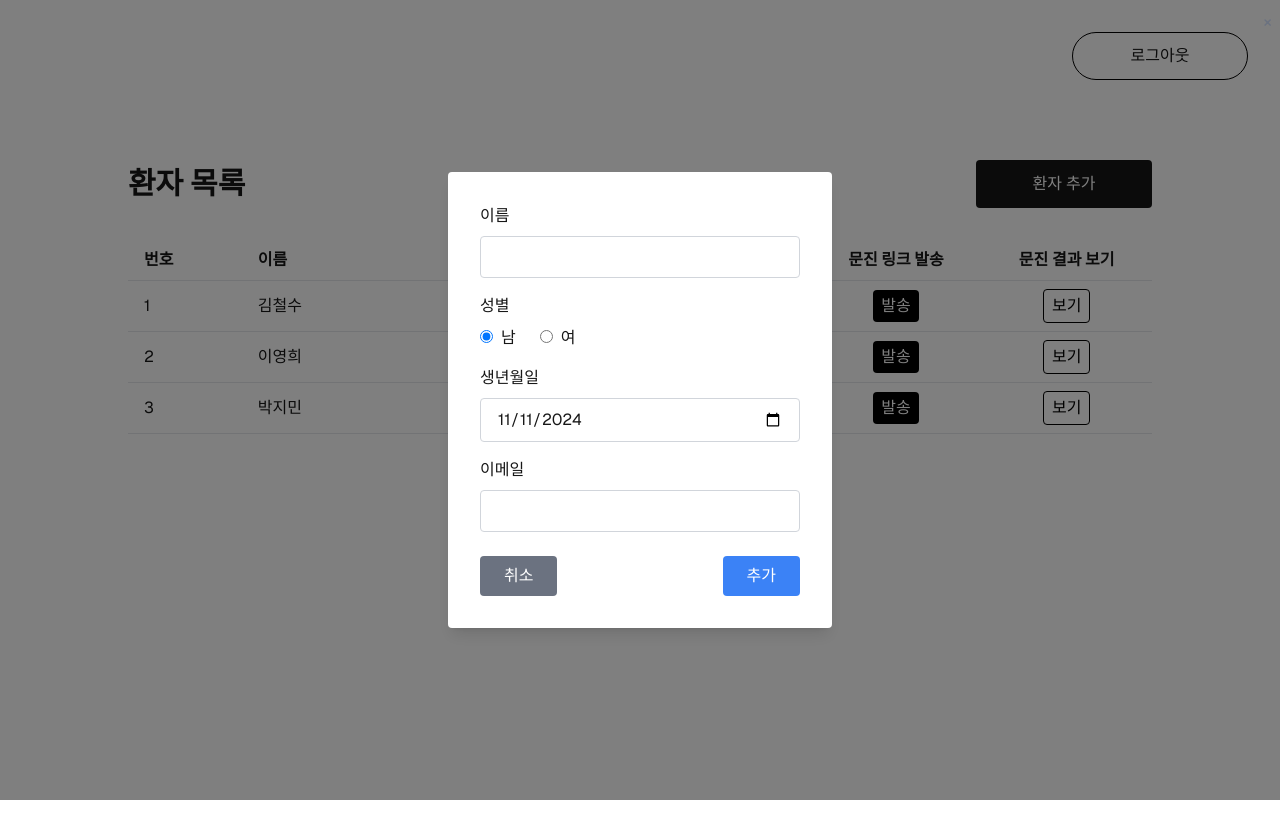
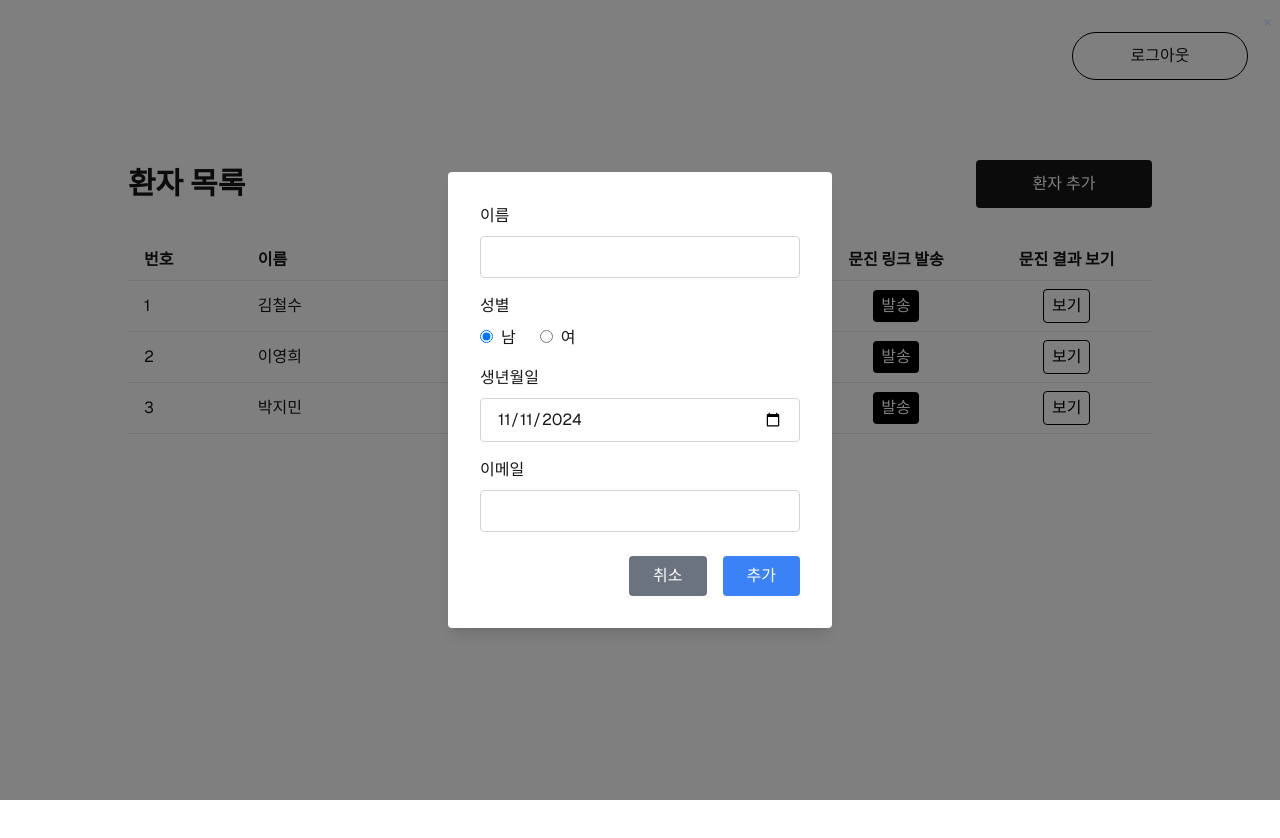
Before and after one commit to dlwlstjs/health-dashboard, a Next.js app: page / in a window 1280 px wide. Both pictures are taken after a click on the button "환자 추가". Shown: the top 838 px of the page. Built offline with nearby package versions, Linux system fonts and the light colour scheme.

Commit message:
모달창창UI : cancel 위치 이동

```diff
--- a/app/components/PatientAddModal.tsx
+++ b/app/components/PatientAddModal.tsx
@@ -100,8 +100,8 @@ const PatientAddModal: React.FC<ModalProps> = ({ isOpen, onClose, onAddPatient }
             />
           </div>
 
-          {/* 버튼 섹션: 취소 버튼을 추가 버튼 왼쪽에 배치 */}
-          <div className="mt-6 flex justify-between">
+          {/* 버튼 섹션: 취소와 추가 버튼 간의 간격을 줄이기 위해 justify-end 사용 */}
+          <div className="mt-6 flex justify-end gap-4">
             <button
               type="button"
               onClick={onClose} // 취소 버튼 클릭 시 모달 닫기
```
